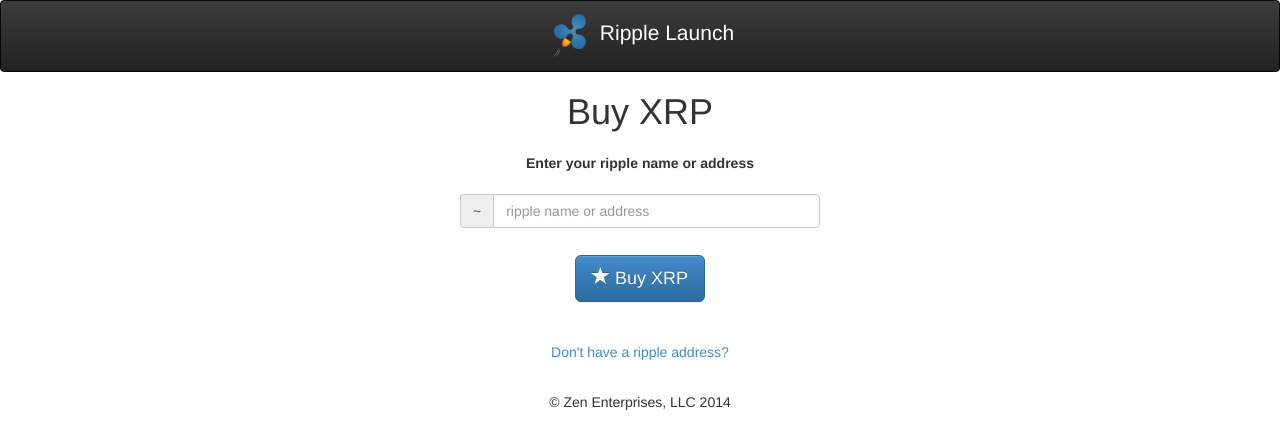
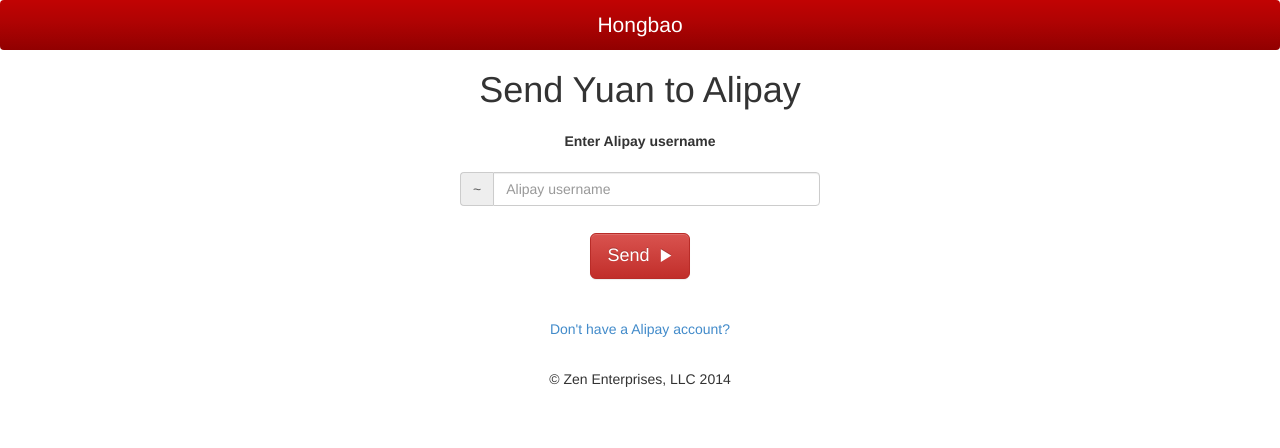
Before and after one commit to owenkellogg/hong-bao, a website: page public/index.html in a window 1280 px wide. Drawn offline with nearby package versions, Linux system fonts and the light colour scheme.

Commit message:
[TASK] header style, copy

```diff
--- a/public/index.html
+++ b/public/index.html
@@ -26,6 +26,7 @@
         </style>
         <link rel="stylesheet" href="css/bootstrap-theme.min.css">
         <link rel="stylesheet" href="css/main.css">
+        <link rel="stylesheet" href="css/app.css">
 
         <script src="js/vendor/modernizr-2.6.2-respond-1.1.0.min.js"></script>
     </head>
@@ -33,11 +34,11 @@
         <!--[if lt IE 7]>
             <p class="browsehappy">You are using an <strong>outdated</strong> browser. Please <a href="http://browsehappy.com/">upgrade your browser</a> to improve your experience.</p>
         <![endif]-->
-    <div style='background-color:black;' class="navbar navbar-inverse navbar-top" role="navigation">
+    <div style='background-color:red;' class="navbar navbar-inverse navbar-top" role="navigation">
 
       <p id='mainHeader' style='text-align:center; margin-top:10px;'>
-        <img style='text-align:center; height:50px' src='/img/ripple-rocket-150x150.png'/>
-        <span style='font-size:150%; color:white'>Ripple Launch</span>
+        <!--<img style='text-align:center; height:50px' src='/img/ripple-rocket-150x150.png'/> -->
+        <span style='font-size:150%; color:white'>Hongbao</span>
       </p>
     </div>
     <div class="container">
@@ -47,23 +48,24 @@
         </div>
         <div style='text-align:center' class="col-md-4">
           <section class='nameForm'>
-            <h1 style='text-align:center;margin-top:0px;' class='center'>Buy XRP</h1>
-            <p style='font-weight:bold; margin:1.5em 0'>Enter your ripple name or address</p>
+            <h1 style='text-align:center;margin-top:0px;' class='center'>Send Yuan to Alipay</h1>
+            <p style='font-weight:bold; margin:1.5em 0'>Enter Alipay username</p>
             <form>
             <div class="input-group">
               <span class="input-group-addon">~</span>
-              <input type="text" class="form-control" placeholder="ripple name or address">
+              <input type="text" class="form-control" placeholder="Alipay username">
             </div>
-            <button type='submit' id='buyXrpButton' type="button" style='margin-top:1.5em;' class="btn btn-primary btn-lg">
-              <span class="glyphicon glyphicon-star"></span> Buy XRP
+            <button type='submit' id='buyXrpButton' type="button" style='margin-top:1.5em;' class="btn btn-danger btn-lg">
+                Send
+                <span class="glyphicon glyphicon-play send-money"></span>
             </button>
             </form>
             <br/>
             <br/>
-            <a target="_blank" href='https://rippletrade.com/#/register'>Don't have a ripple address?</a>
+            <a target="_blank" href='http://global.alipay.com/ospay/home.htm'>Don't have a Alipay account?</a>
           </section>
           <section class='submittingTransaction hidden'>
-            <p style='font-weight:bold'>Submitting your payment to the Ripple network</p><br/>
+            <p style='font-weight:bold'>Submitting your payment to Alipay</p><br/>
             <img id='spinner' class="image" src="https://dev.ripple.com/img/ripple-triskelion.png" alt="" width="120" height="120">
           </section>
           <section class='transactionConfirmed hidden'>
@@ -73,9 +75,9 @@
             <a target="_blank" id='viewInGraph'><button class='btn btn-lg btn-primary'>View in Network Graph</button></a>
           </section>
           <section class='prices'>
-            <h1 style='text-align:center;margin-top:0px;' class='center'>Buy XRP</h1>
+            <h1 style='text-align:center;margin-top:0px;' class='center'>Send USD</h1>
             <p id='rippleName'></p>
-            <p style='font-weight:bold'>Select amount to buy</p>
+            <p style='font-weight:bold'>Select amount to send</p>
             <span class='supported'>
               <button data-dollars='1' class='btn btn-large'>$1</button>
               <button data-dollars='2' class='btn btn-large even'>$2</button>
```
